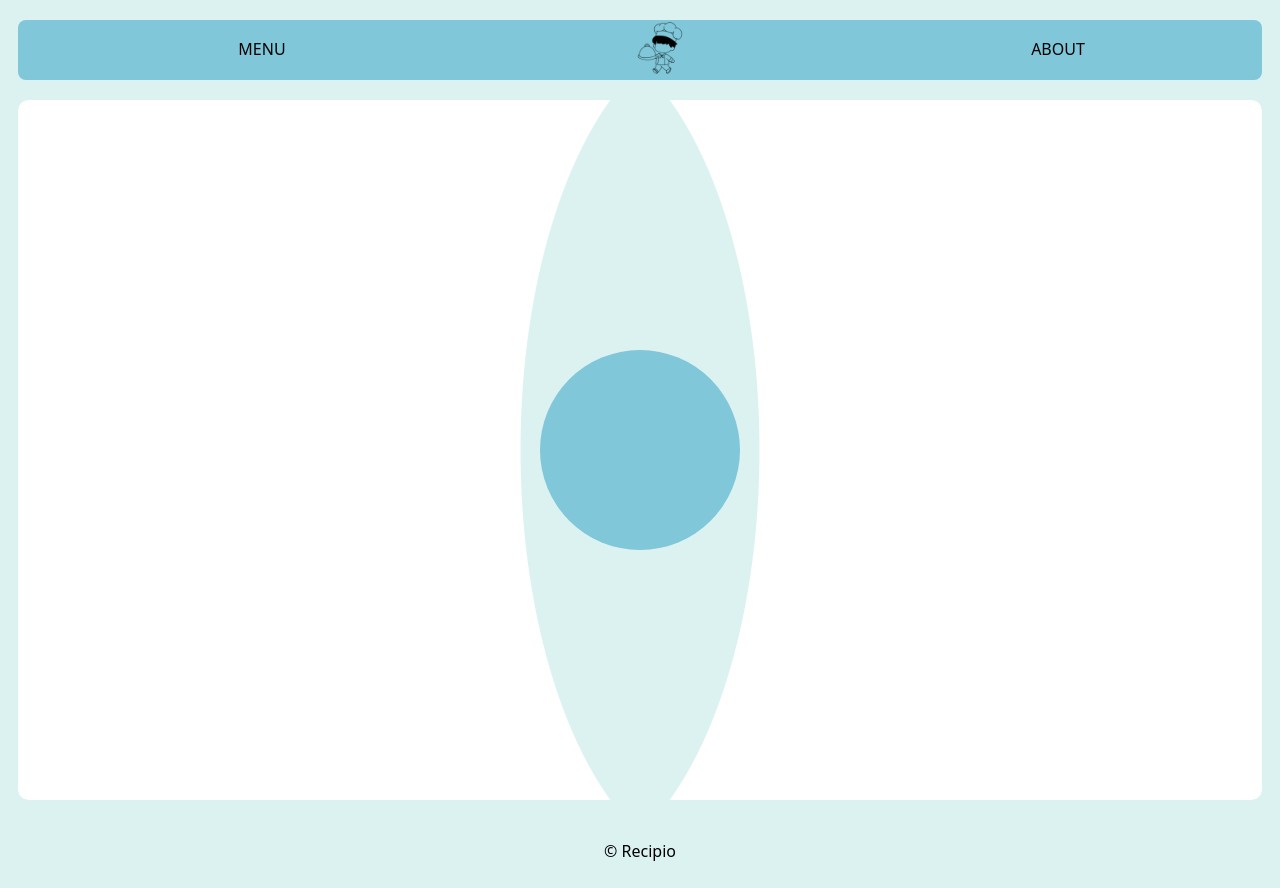
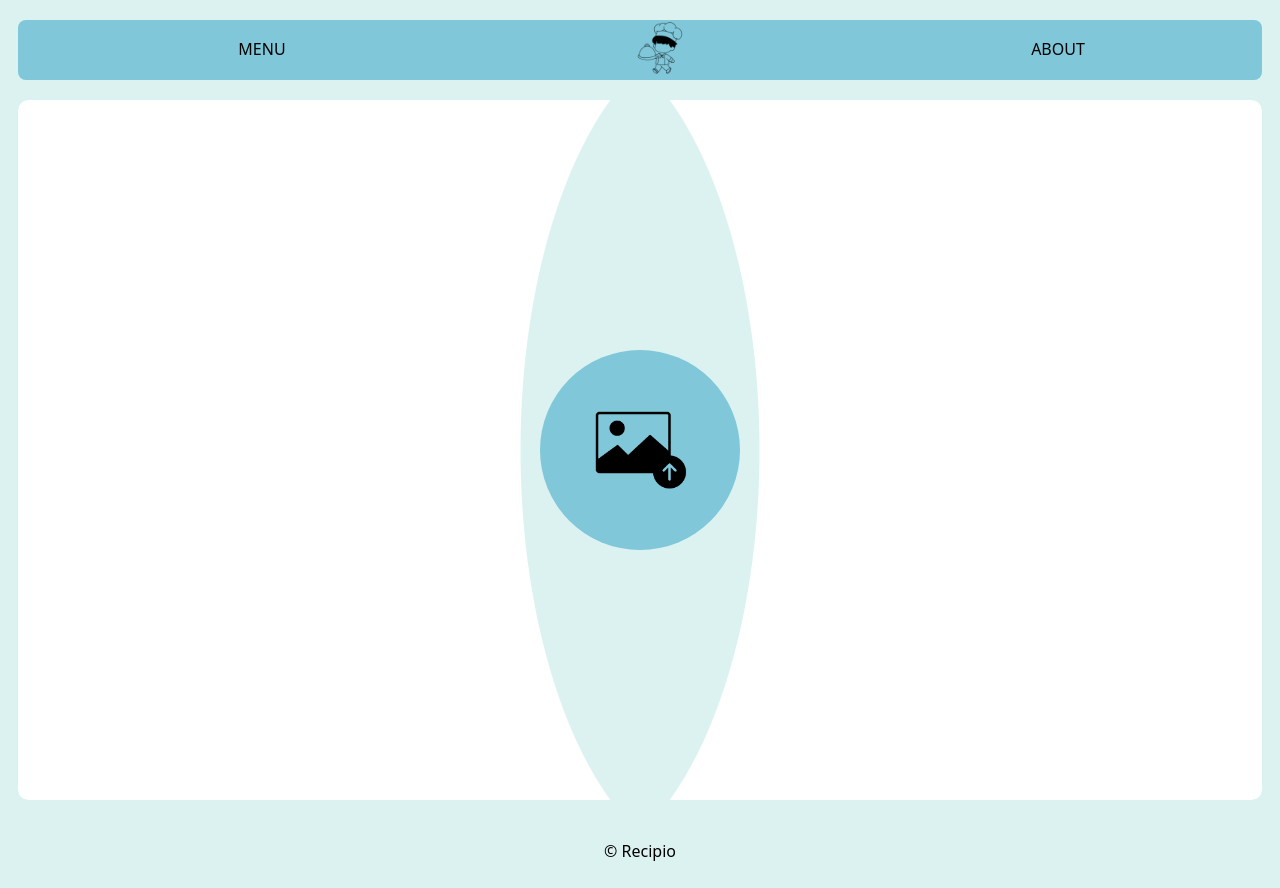
Before and after one commit to StoicNeutron/RecipioFront, a React (Vite) app: page / in a window 1280 px wide. Built offline with nearby package versions, Linux system fonts and the light colour scheme.

Commit message:
add img to the middle component

```diff
--- a/src/components/Middle.css
+++ b/src/components/Middle.css
@@ -1,8 +1,16 @@
 .circle {
+    display: flex;
     width: 200px;
     height: 200px;
     background: #7FC7D9;
     border-radius: 50%;
     margin-top: 250px;
     aspect-ratio: 1 / 1;
+    justify-content: center;
+    align-items: center;
 }
+
+.circle img {
+    width: 60%;
+    height: 60%;
+}
--- a/src/components/Middle.jsx
+++ b/src/components/Middle.jsx
@@ -3,7 +3,7 @@ import './Middle.css';
 function Middle(){
     return(
         <div class="circle">
-
+            <img src='src/assets/upload_img.png'></img>
         </div>
     )
 }
```
Also changed, not shown: src/assets/upload_img.png (added).
